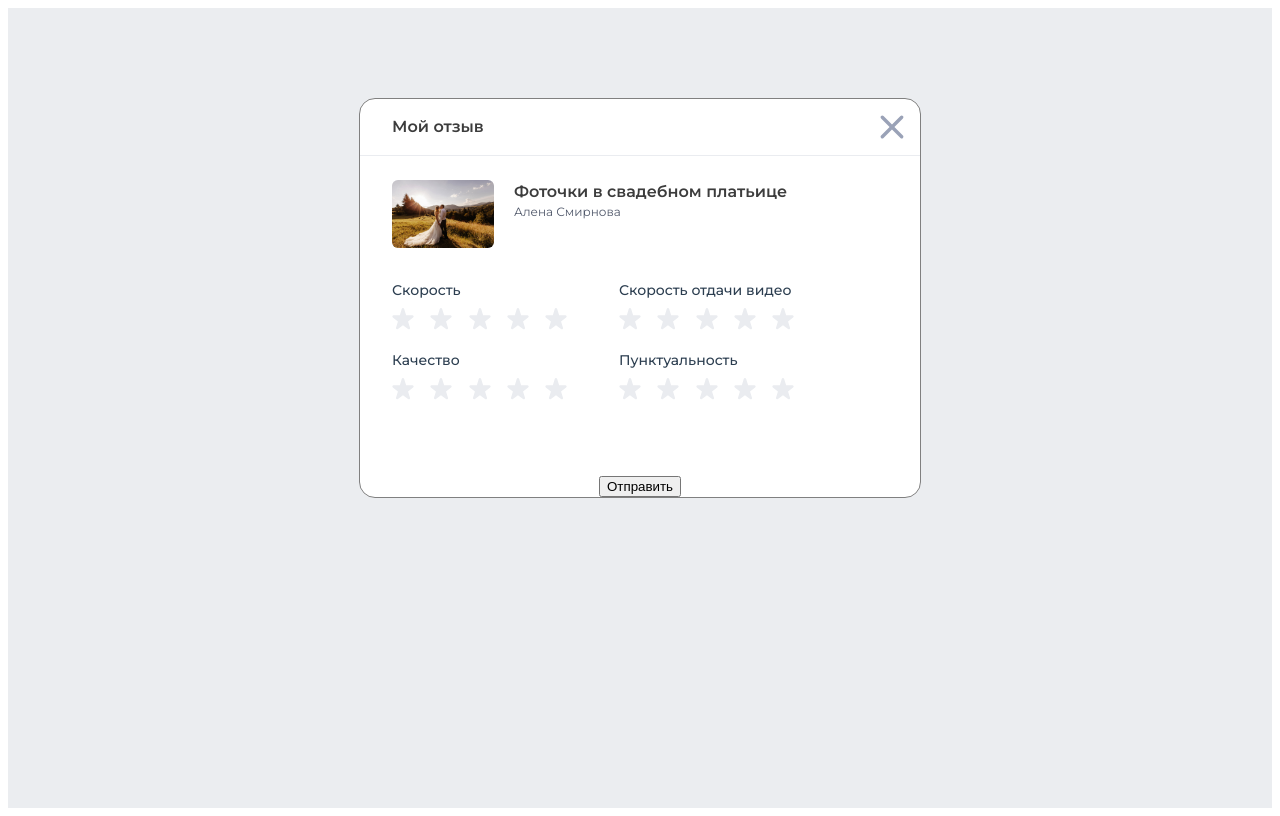
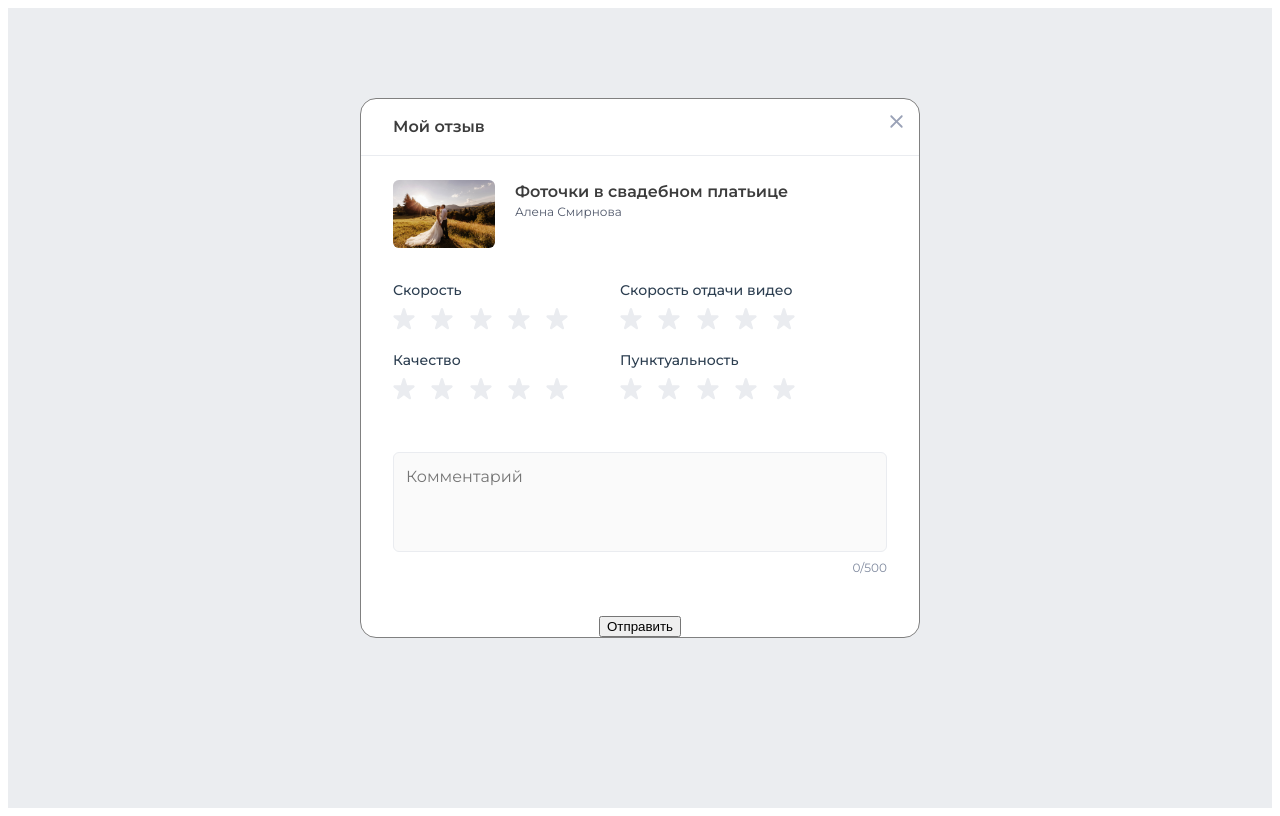
Before and after one commit to FSV92/Test-Regul, a Vue app: page / in a window 1280 px wide. Built offline with nearby package versions, Linux system fonts and the light colour scheme.

Commit message:
Добавлен блок comment

```diff
--- a/src/App.vue
+++ b/src/App.vue
@@ -29,6 +29,9 @@ export default {
 </script>
 
 <style>
+* {
+  box-sizing: border-box;
+}
 #app {
   font-family: "Montserrat", Avenir, Helvetica, Arial, sans-serif;
   -webkit-font-smoothing: antialiased;
--- /dev/null
+++ b/src/components/comment.vue
@@ -0,0 +1,29 @@
+<template>
+  <div class="feedback__comment feedback-comment">
+    <textarea
+      class="feedback-comment__field"
+      name="comment"
+      placeholder="Комментарий"
+      maxlength="500"
+      required
+      v-model="texttt"
+    ></textarea>
+    <div class="feedback-comment__count">
+      <span>{{ texttt.length }}</span
+      >/<span>500</span>
+    </div>
+  </div>
+</template>
+
+<script>
+export default {
+  name: "comment",
+  data() {
+    return {
+      texttt: "",
+    };
+  },
+};
+</script>
+
+<style lang="scss" src="./scss/comment.scss"></style>
--- a/src/components/feedback.vue
+++ b/src/components/feedback.vue
@@ -9,6 +9,7 @@
         v-on:click="closeForm"
       />
     </div>
+
     <div class="feedback__content">
       <div class="feedback__author feedback-author">
         <img
@@ -20,6 +21,7 @@
         <span class="feedback-author__name">Алена Смирнова</span>
       </div>
       <Rating />
+      <Comment />
     </div>
     <button class="feedback__button">Отправить</button>
   </div>
@@ -27,9 +29,10 @@
 
 <script>
 import Rating from "@/components/rating";
+import Comment from "@/components/comment";
 export default {
   name: "feedback",
-  components: { Rating },
+  components: { Rating, Comment },
   methods: {
     closeForm() {
       this.$emit("close-form");
--- /dev/null
+++ b/src/components/scss/comment.scss
@@ -0,0 +1,38 @@
+.feedback-comment {
+  &__field {
+    width: 100%;
+    height: 100px;
+    resize: none;
+    padding: 12px;
+    border: 1px solid #eaecf0;
+    background-color: #fafafa;
+    border-radius: 6px;
+    font-family: Montserrat;
+    font-style: normal;
+    font-weight: normal;
+    font-size: 16px;
+    line-height: 24px;
+    color: #000000;
+    margin-bottom: 4px;
+    ::-webkit-input-placeholder {
+      color: #7f899e;
+    }
+    ::-moz-placeholder {
+      color: #7f899e;
+    }
+    :-moz-placeholder {
+      color: #7f899e;
+    }
+    :-ms-input-placeholder {
+      color: #7f899e;
+    }
+  }
+  &__count {
+    font-style: normal;
+    font-weight: normal;
+    font-size: 12px;
+    line-height: 16px;
+    text-align: right;
+    color: #7f899e;
+  }
+}
--- a/src/components/scss/feedback.scss
+++ b/src/components/scss/feedback.scss
@@ -22,13 +22,17 @@
     color: #3c3c3c;
   }
   &__close {
-    width: 24px;
-    height: 24px;
+    width: 13px;
+    height: 13px;
   }
   &__content {
     padding: 24px 32px;
   }
+  &__comment {
+    margin-bottom: 16px;
+  }
 }
+
 .feedback-author {
   display: flex;
   flex-direction: column;
```
